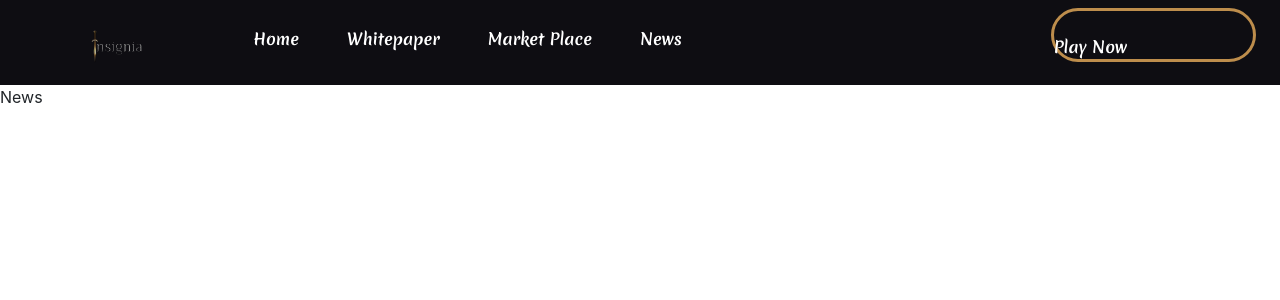
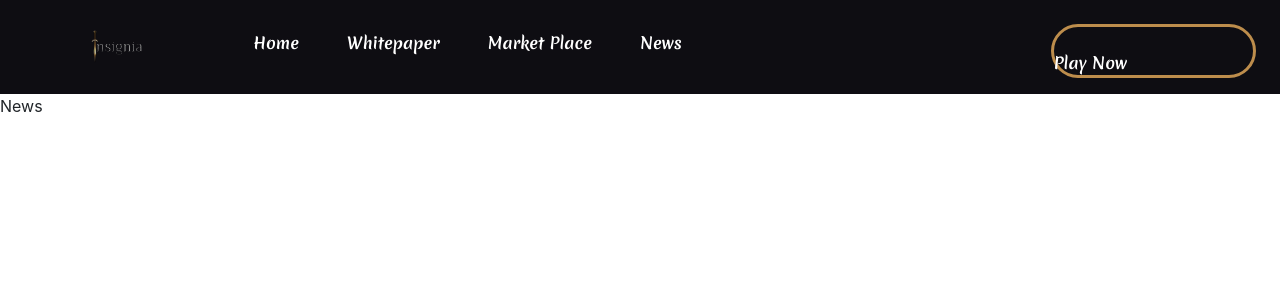
Before and after one commit to george-shammar/Insignia, a React (Create React App) app: page /News in a window 1280 px wide. Shown: the top 300 px of the page. Built offline with nearby package versions, Linux system fonts and the light colour scheme.

Commit message:
Fix navbar

```diff
--- a/src/components/Nav.js
+++ b/src/components/Nav.js
@@ -19,7 +19,7 @@ function Nav() {
 
         </div>
         <div className="flex1">
-            <p className="pt-4 wallet white font-meridian rounded-pill">Play Now</p>
+            <p className="pt-4 wallet white font-meridian rounded-pill mt-3">Play Now</p>
         </div>
       </div>
 
```
